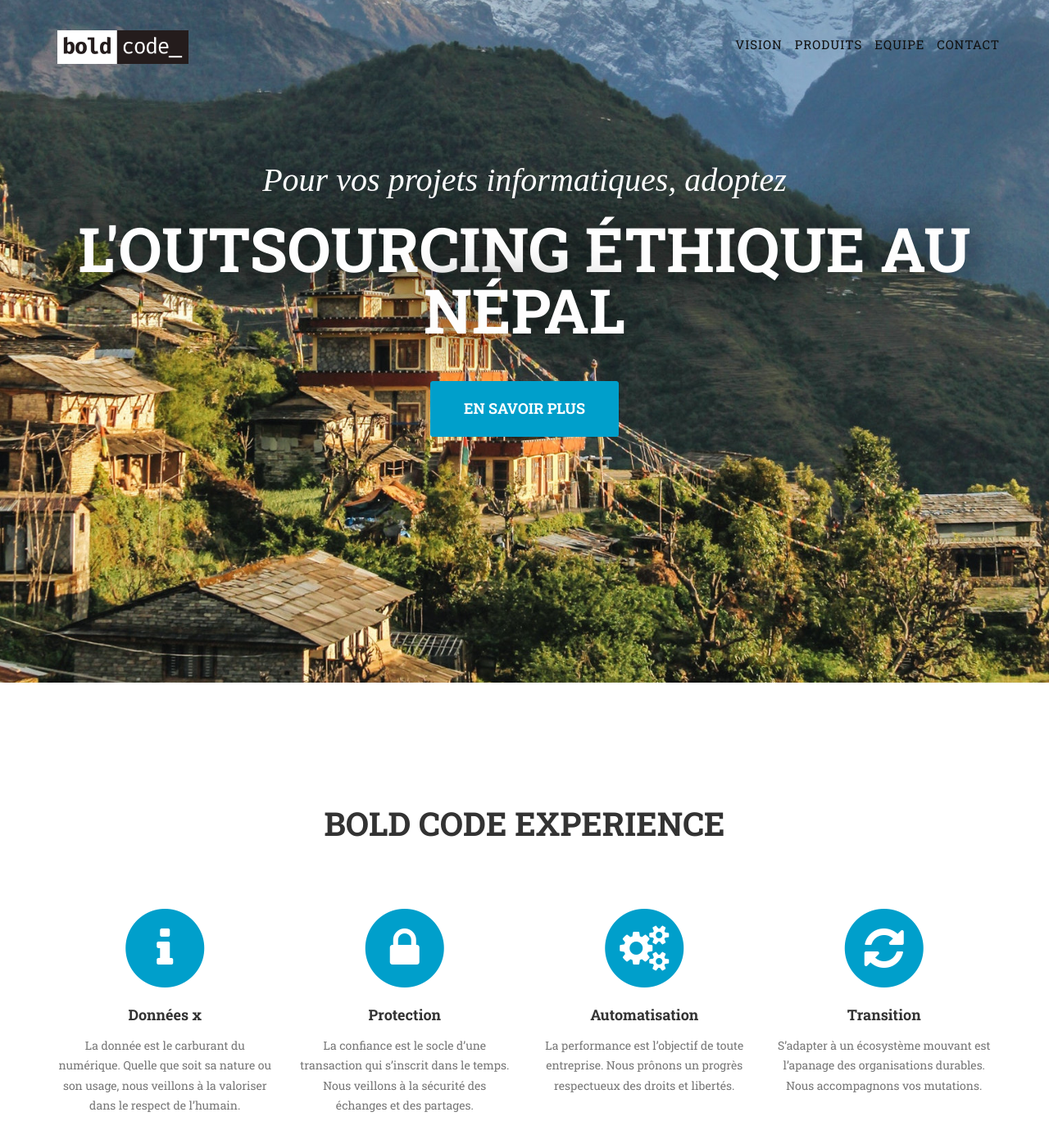
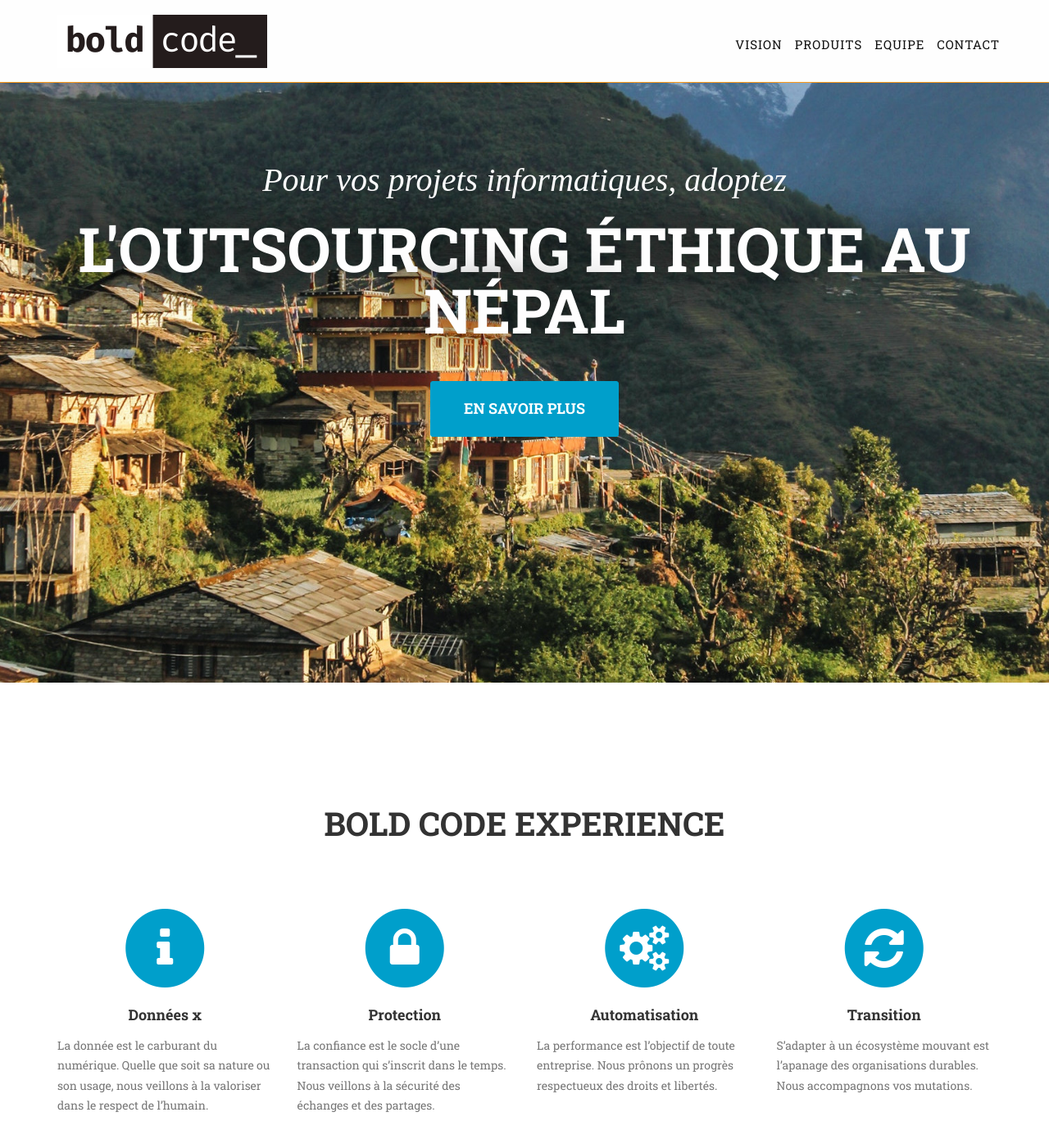
Before and after one commit to jeanboutin/boldcode-io.github.io, a Jekyll site: the page built from index.html, in a window 1280 px wide and 1400 px high. Shown: the top 1396 px of the window at 82% size. Built offline with Jekyll 4.4.1, drawn with Linux system fonts in a browser that asks for light colours; some web fonts are replaced.

Commit message:
Update CSS

```diff
--- a/_includes/product_cards.html
+++ b/_includes/product_cards.html
@@ -21,7 +21,7 @@
                     </a>
                     <div class="portfolio-caption">
                         <h4>{{ post.title }}</h4>
-                        <p class="text-muted">{{ post.subtitle }}</p>
+                        <p class="text-muted text-left">{{ post.subtitle }}</p>
                     </div>
                 </div>
  				{% endif %}
--- a/_includes/services.html
+++ b/_includes/services.html
@@ -7,15 +7,15 @@
                 <h3 class="section-subheading text-muted"></h3>
             </div>
         </div>
-        <div class="row text-center">
+        <div class="row">
         	{% for service in site.data.services %}
-            	<div class="col-md-3 col-sm-6">
+            	<div class="col-md-3 col-sm-6 text-center">
                 	<span class="fa-stack fa-4x">
                     	<i class="fa fa-circle fa-stack-2x text-primary"></i>
                     	<i class="fa fa-{{ service.icon }} fa-stack-1x fa-inverse"></i>
                 	</span>
                 	<h4 class="service-heading">{{ service.heading }}</h4>
-                	<p class="text-muted">{{ service.description }}</p>
+                	<p class="text-muted text-left">{{ service.description }}</p>
             	</div>
         	{% endfor %}
         </div>
--- a/css/_resp_768p.scss
+++ b/css/_resp_768p.scss
@@ -4,11 +4,11 @@
 .navbar-default {
     padding: 25px 0;
     border: 0;
-    background-color: transparent;
+    background-color: $colorWhite;
     -webkit-transition: all .3s;
     -moz-transition: all .3s;
     transition: all .3s;
-    border-bottom: 1px solid transparent;
+    border-bottom: 1px solid $colorYellow;
 
     .navbar-brand {
         font-size: 2em;
@@ -17,7 +17,7 @@
         transition: all .3s;
     }
 
-    .navbar-nav>.active>a {
+    .navbar-nav > .active > a {
         border-radius: 3px;
     }
 
@@ -60,3 +60,12 @@ header {
 section {
     padding: 150px 0;
 }
+
+#logo {
+  	position: absolute;
+  	width: 256px;
+  	-webkit-transition: all .3s;
+  	-moz-transition: all .3s;
+  	transition: all .3s;
+  	top: -7px;
+}
--- a/css/_resp_mobile.scss
+++ b/css/_resp_mobile.scss
@@ -192,6 +192,7 @@ fieldset[disabled] .btn-xl.active {
     background-color: $colorWhite;
 
 	.navbar-brand {
+  		position: relative;
     	font-family: "Helvetica Neue",Helvetica,Arial,cursive;
     	color: #222;
 
@@ -242,17 +243,34 @@ fieldset[disabled] .btn-xl.active {
     	color:  $colorPrimary ;
 	}
 
-	.navbar-nav>.active>a {
+	.navbar-nav > .active > a {
     	border-radius: 0;
     	color: #fff;
     	background-color:  $colorPrimary ;
 	}
 
-	.navbar-nav>.active>a:hover,
-	.navbar-nav>.active>a:focus {
+	.navbar-nav > .active > a:hover,
+	.navbar-nav > .active > a:focus {
     	color: #fff;
     	background-color:  $colorSecondary ;
 	}
+}
+
+#logo {
+  	position: absolute;
+  	width: 100px;
+  	-webkit-transition: all .3s;
+  	-moz-transition: all .3s;
+  	transition: all .3s;
+  	top: 2px;
+}
+
+.navbar-shrink #logo {
+  	width: 180px;
+  	-webkit-transition: all .3s;
+  	-moz-transition: all .3s;
+  	transition: all .3s;
+  	top: 2px;
 }
 
 header {
--- a/css/style.scss
+++ b/css/style.scss
@@ -515,38 +515,9 @@ section#about #sensibilisation {
   	margin-top: 75px;
 }
 
-.navbar-brand {
-  	position: relative;
-}
 
 
-#logo {
-  	position: absolute;
-  	width: 100px;
-  	-webkit-transition: all .3s;
-  	-moz-transition: all .3s;
-  	transition: all .3s;
-  	top: 2px;
-}
 
-@media (min-width: 768px) {
-	#logo {
-  	  	position: absolute;
-  	  	width: 160px;
-  	  	-webkit-transition: all .3s;
-  	  	-moz-transition: all .3s;
-  	  	transition: all .3s;
-  	  	top: 12px;
-	}
-}
-
-.navbar-shrink #logo {
-  	width: 180px;
-  	-webkit-transition: all .3s;
-  	-moz-transition: all .3s;
-  	transition: all .3s;
-  	top: 2px;
-}
 
 
 footer {
```
Also changed, not shown: _posts/2014-06-16-modal-4-mentions-legales.markdown (+6 -6 lines).
